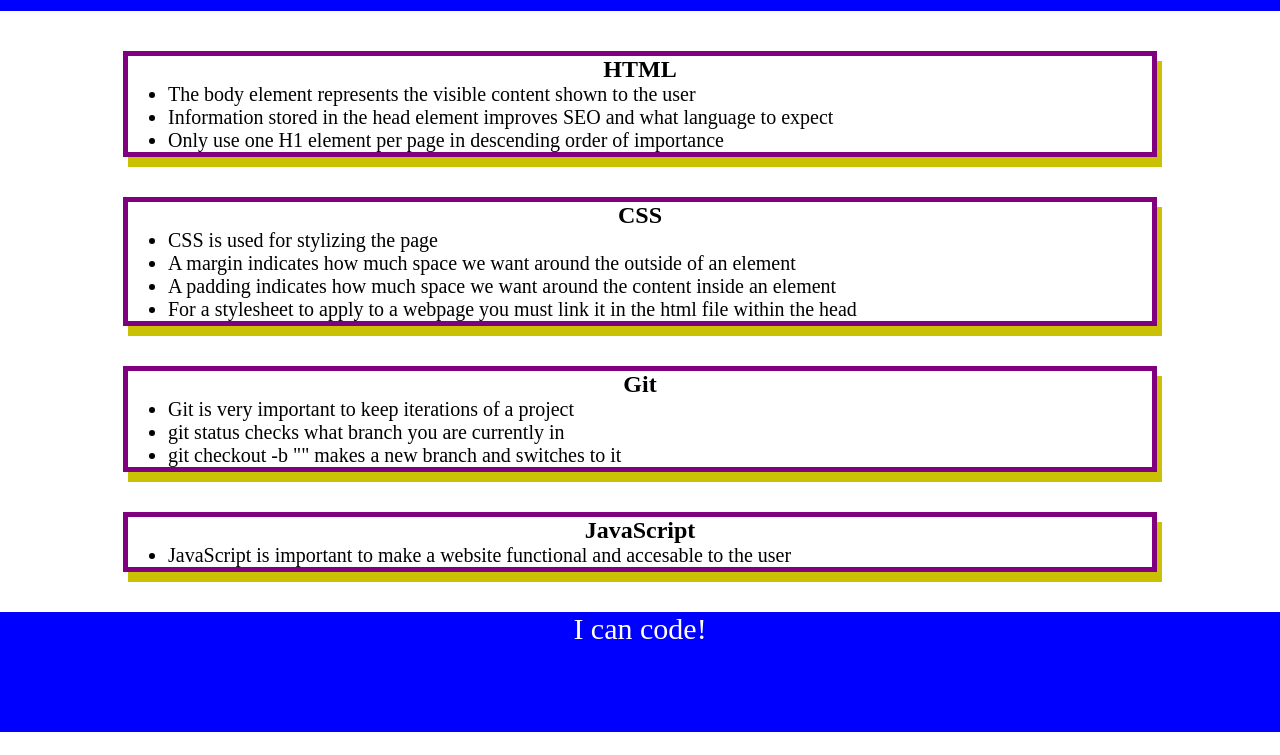
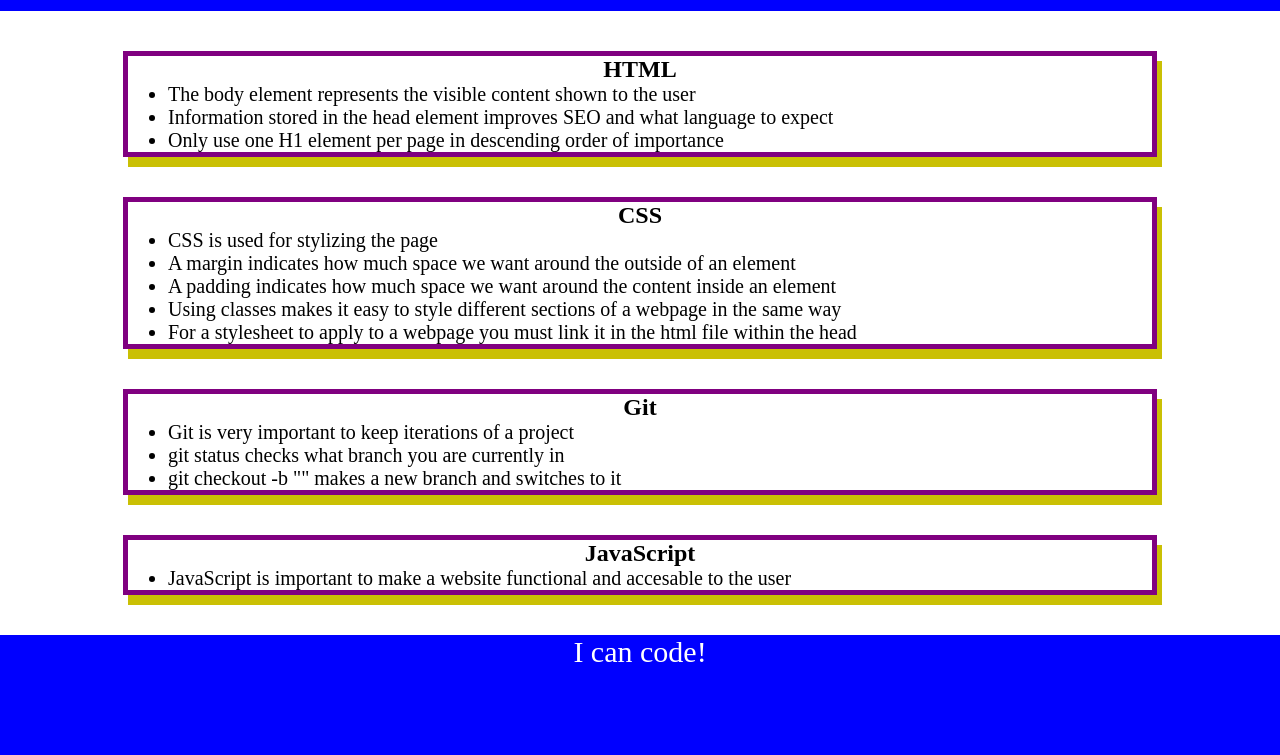
Before and after one commit to Lawster12/prework-study-guide, a plain HTML site: page index.html in a window 1280 px wide. Shown: the part 109-864 px from the top of the page. Before the commit the page ends 841 px from the top, so only its background shows below. Drawn offline with Linux system fonts and the light colour scheme.

Commit message:
study points added

```diff
--- a/index.html
+++ b/index.html
@@ -27,6 +27,7 @@
           <li>CSS is used for stylizing the page</li>
           <li>A margin indicates how much space we want around the outside of an element</li>
           <li>A padding indicates how much space we want around the content inside an element</li>
+          <li>Using classes makes it easy to style different sections of a webpage in the same way</li>
           <li>For a stylesheet to apply to a webpage you must link it in the html file within the head</li>
         </ul>
       </section>
```
